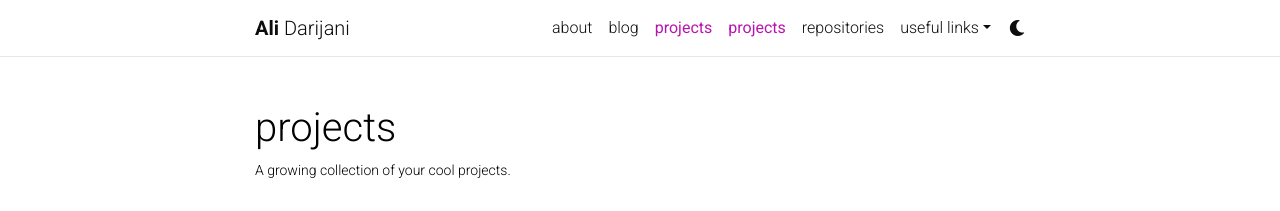
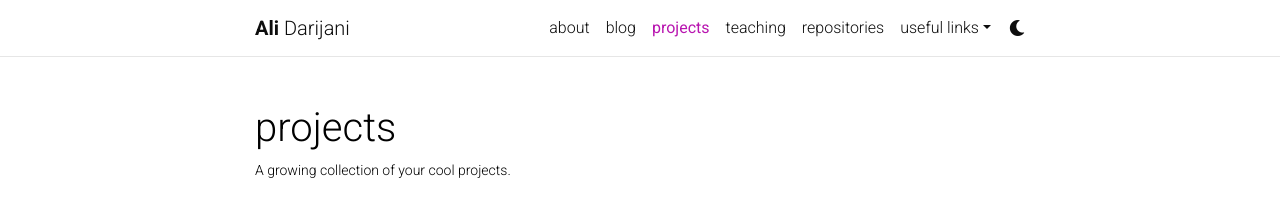
Before and after one commit to adarijani/adarijani.github.io_archived, a Jekyll site: the page built from _pages/projects.md, in a window 1280 px wide. Shown: the top 211 px of the page. Built offline with Jekyll 4.4.1, drawn with Linux system fonts in a browser that asks for light colours; full-size pictures stand in for the smaller copies a plugin makes; comment, search, counter and statistics services are not loaded; a style sheet for code colours, icons or effects is not loaded.

Commit message:
Update teaching.md

```diff
--- a/_pages/teaching.md
+++ b/_pages/teaching.md
@@ -1,7 +1,7 @@
 ---
 layout: page
-title: projects
-permalink: /projects/
+title: teaching
+permalink: /teaching/
 description: A growing collection of your cool projects.
 nav: true
 nav_order: 2
@@ -9,48 +9,48 @@
 horizontal: false
 ---
 
-<!-- pages/projects.md -->
-<div class="projects">
-{%- if site.enable_project_categories and page.display_categories %}
-  <!-- Display categorized projects -->
+<!-- pages/teaching.md -->
+<div class="teaching">
+{%- if site.enable_teaching_categories and page.display_categories %}
+  <!-- Display categorized teaching -->
   {%- for category in page.display_categories %}
   <h2 class="category">{{ category }}</h2>
-  {%- assign categorized_projects = site.projects | where: "category", category -%}
-  {%- assign sorted_projects = categorized_projects | sort: "importance" %}
-  <!-- Generate cards for each project -->
+  {%- assign categorized_teaching = site.teaching | where: "category", category -%}
+  {%- assign sorted_teaching = categorized_teaching | sort: "importance" %}
+  <!-- Generate cards for each teaching -->
   {% if page.horizontal -%}
   <div class="container">
     <div class="row row-cols-2">
-    {%- for project in sorted_projects -%}
-      {% include projects_horizontal.html %}
+    {%- for teaching in sorted_teaching -%}
+      {% include teaching_horizontal.html %}
     {%- endfor %}
     </div>
   </div>
   {%- else -%}
   <div class="grid">
-    {%- for project in sorted_projects -%}
-      {% include projects.html %}
+    {%- for teaching in sorted_teaching -%}
+      {% include teaching.html %}
     {%- endfor %}
   </div>
   {%- endif -%}
   {% endfor %}
 
 {%- else -%}
-<!-- Display projects without categories -->
-  {%- assign sorted_projects = site.projects | sort: "importance" -%}
-  <!-- Generate cards for each project -->
+<!-- Display teaching without categories -->
+  {%- assign sorted_teaching = site.teaching | sort: "importance" -%}
+  <!-- Generate cards for each teaching -->
   {% if page.horizontal -%}
   <div class="container">
     <div class="row row-cols-2">
-    {%- for project in sorted_projects -%}
-      {% include projects_horizontal.html %}
+    {%- for teaching in sorted_teaching -%}
+      {% include teaching_horizontal.html %}
     {%- endfor %}
     </div>
   </div>
   {%- else -%}
   <div class="grid">
-    {%- for project in sorted_projects -%}
-      {% include projects.html %}
+    {%- for teaching in sorted_teaching -%}
+      {% include teaching.html %}
     {%- endfor %}
   </div>
   {%- endif -%}
```
